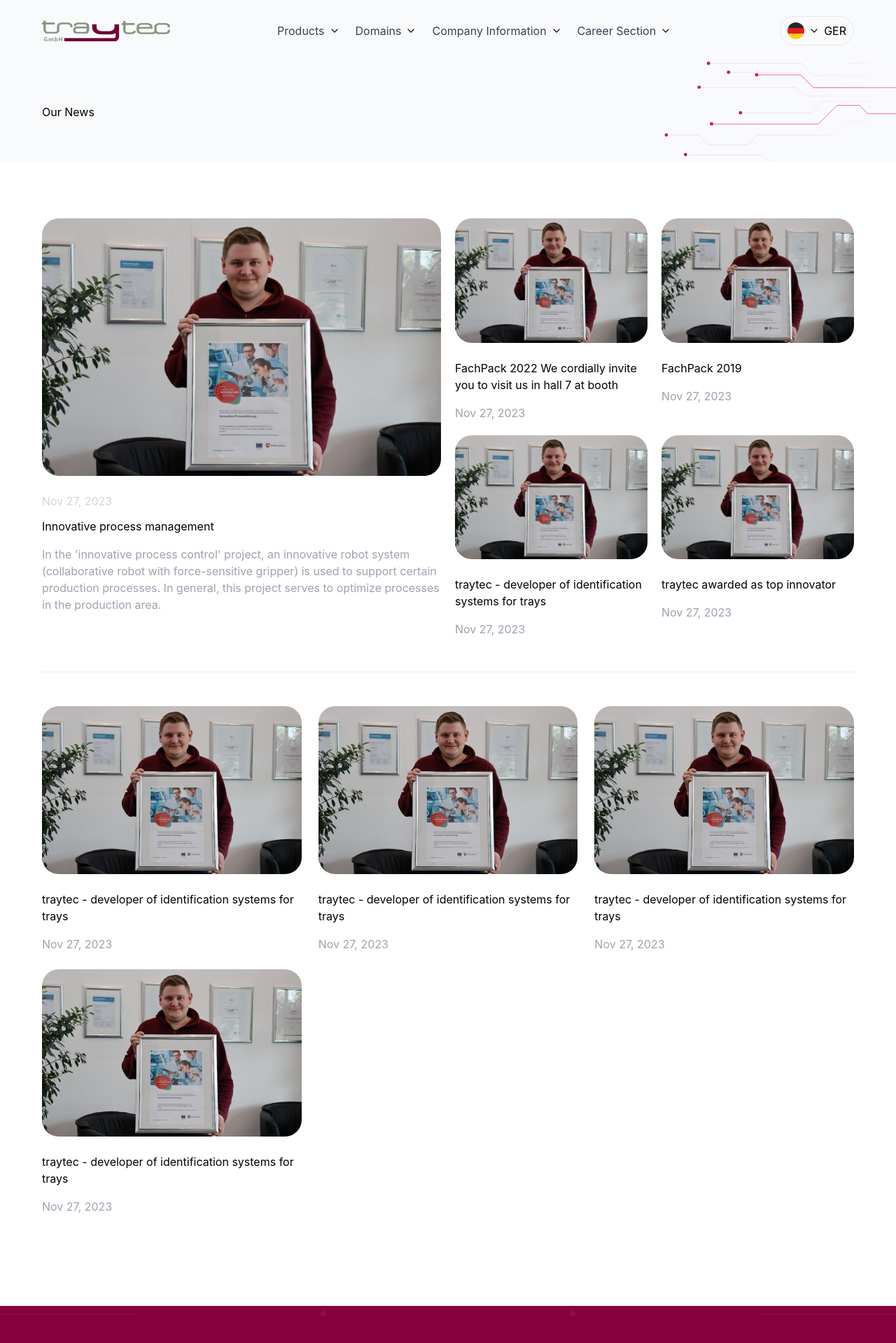
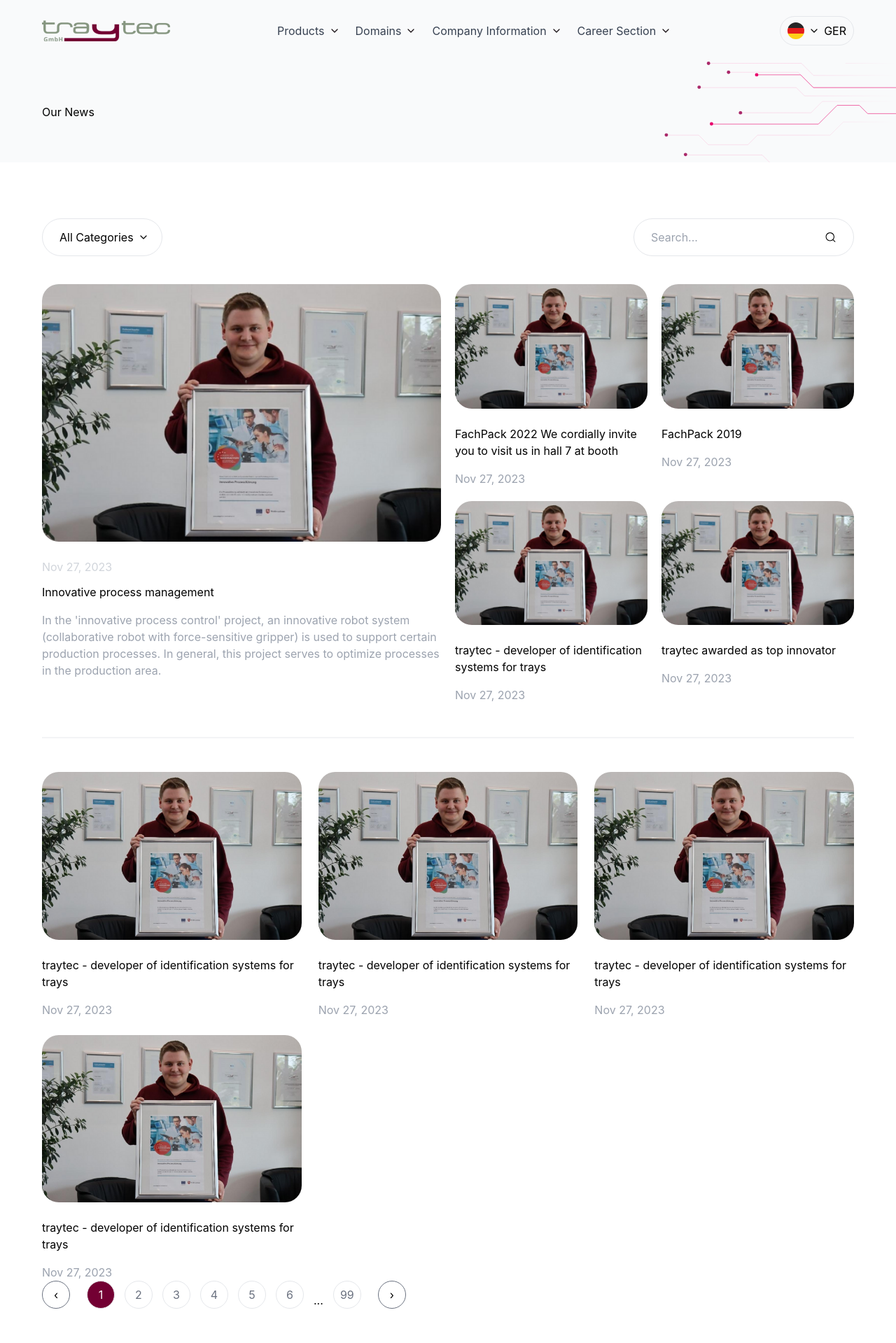
Before and after one commit to anggipras/traytec-mono, a Next.js app in the folder apps/web/: page /news in a window 1280 px wide. Shown: the top 1919 px of the page at 70% size. Built offline with nearby package versions, Linux system fonts and the light colour scheme.

Commit message:
Update: refactor some icons to be reusable Add: SearchBox, NativeSelect and Pagination component Add: library react-instantsearch

```diff
--- /dev/null
+++ b/apps/web/modules/common/components/native-select/index.tsx
@@ -0,0 +1,30 @@
+import React from "react";
+import ChevronDown from "@/modules/common/icons/chevron-down";
+
+type NativeSelectProps = {
+  placeholder: string;
+  children: React.ReactNode;
+} & React.SelectHTMLAttributes<HTMLSelectElement>;
+
+const NativeSelect = ({
+  placeholder,
+  children,
+  ...props
+}: NativeSelectProps) => {
+  return (
+    <div className="flex relative border border-gray-200 justify-between items-center rounded-full w-fit pl-6 py-3.5">
+      <span className="absolute right-4">
+        <ChevronDown />
+      </span>
+      <select
+        {...props}
+        className="relative appearance-none flex-1 bg-transparent border-none duration-150 outline-none pr-10"
+      >
+        <option value="">{placeholder}</option>
+        {children}
+      </select>
+    </div>
+  );
+};
+
+export default NativeSelect;
--- /dev/null
+++ b/apps/web/modules/common/components/pagination/index.tsx
@@ -0,0 +1,143 @@
+/* eslint-disable @typescript-eslint/no-non-null-assertion -- Remove non null assertion for pagination */
+import React from "react";
+
+interface PaginationProps {
+  active: number;
+  size: number;
+  step: number;
+  onClickHandler: (value: number | string) => void;
+}
+
+const PaginationSection = (props: PaginationProps) => {
+  const { active, size, step, onClickHandler } = props;
+
+  const showingNumbers = step * 2 + 1;
+  let startNumber = 2;
+  let startArrayNumber = props.step;
+
+  let needStartDots = false;
+  let needEndDots = false;
+
+  if (active > step) {
+    startArrayNumber = active - step;
+
+    needStartDots = active > step + startNumber;
+  }
+
+  if (size > showingNumbers) {
+    needEndDots = size > active + step + 1;
+
+    if (size < active + step + 1) {
+      startArrayNumber = size - showingNumbers;
+    }
+  }
+
+  return (
+    <div className="flex items-center list-none select-none">
+      {active > 1 ? (
+        <div
+          aria-hidden="true"
+          className="flex justify-center items-center border border-gray-500 hover:bg-primary-950 hover:text-white w-10 h-10 rounded-full mr-6 prev arrow-icon"
+          onClick={() => {
+            onClickHandler(active - 1);
+          }}
+        >
+          &#x2039;
+        </div>
+      ) : (
+        <div className="flex justify-center items-center border border-gray-500 hover:bg-primary-950 hover:text-white w-10 h-10 rounded-full mr-6 prev arrow-icon disabled">
+          &#x2039;
+        </div>
+      )}
+      {size > showingNumbers + startNumber ? (
+        <div className="flex gap-3.5">
+          <div
+            aria-hidden="true"
+            className={`flex justify-center items-center border border-gray-200 hover:bg-primary-950 hover:text-white w-10 h-10 rounded-full ${
+              active === 1 ? "bg-primary-950 text-white" : "text-gray-500"
+            }`}
+            onClick={(e) => {
+              onClickHandler(parseInt(e.currentTarget.textContent!, 10));
+            }}
+          >
+            1
+          </div>
+
+          {needStartDots ? <span className="self-end">...</span> : null}
+          {Array.from({ length: showingNumbers }, (_, i) => {
+            const contentNumber = needStartDots
+              ? startArrayNumber
+              : startNumber;
+            startNumber++;
+            startArrayNumber++;
+            return (
+              <div
+                aria-hidden="true"
+                className={`flex justify-center items-center border border-gray-200 hover:bg-primary-950 hover:text-white w-10 h-10 rounded-full ${
+                  active === contentNumber
+                    ? "bg-primary-950 text-white"
+                    : "text-gray-500"
+                }`}
+                key={i}
+                onClick={(e) => {
+                  onClickHandler(parseInt(e.currentTarget.textContent!, 10));
+                }}
+              >
+                {contentNumber}
+              </div>
+            );
+          })}
+          {needEndDots ? <span className="self-end">...</span> : null}
+          <div
+            aria-hidden="true"
+            className={`flex justify-center items-center border border-gray-200 hover:bg-primary-950 hover:text-white w-10 h-10 rounded-full ${
+              active === size ? "bg-primary-950 text-white" : "text-gray-500"
+            }`}
+            onClick={(e) => {
+              onClickHandler(parseInt(e.currentTarget.textContent!, 10));
+            }}
+          >
+            {size}
+          </div>
+        </div>
+      ) : (
+        <div className="flex gap-3.5">
+          {
+            ((startArrayNumber = 1),
+            Array.from({ length: size }, (_, i) => (
+              <div
+                aria-hidden="true"
+                className={`flex justify-center items-center border border-gray-200 hover:bg-primary-950 hover:text-white w-10 h-10 rounded-full ${
+                  active === startArrayNumber && "bg-primary-950 text-white"
+                }`}
+                key={i}
+                onClick={(e) => {
+                  onClickHandler(parseInt(e.currentTarget.textContent!, 10));
+                }}
+              >
+                {startArrayNumber++}
+              </div>
+            )))
+          }
+        </div>
+      )}
+      {active < size ? (
+        <div
+          aria-hidden="true"
+          className="flex justify-center items-center border border-gray-500 hover:bg-primary-950 hover:text-white w-10 h-10 rounded-full ml-6 next arrow-icon"
+          onClick={() => {
+            onClickHandler(active + 1);
+          }}
+        >
+          &#8250;
+        </div>
+      ) : (
+        <div className="flex justify-center items-center border border-gray-500 hover:bg-primary-950 hover:text-white w-10 h-10 rounded-full ml-6 next arrow-icon disabled">
+          &#8250;
+        </div>
+      )}
+    </div>
+  );
+};
+
+export default PaginationSection;
--- /dev/null
+++ b/apps/web/modules/common/components/search-box/index.tsx
@@ -0,0 +1,22 @@
+import React from "react";
+import SearchIcon from "@/modules/common/icons/search";
+
+type SearchBoxProps = React.InputHTMLAttributes<HTMLInputElement>;
+
+const SearchBox: React.FC<SearchBoxProps> = ({ ...props }) => {
+  return (
+    <div className="flex border border-gray-200 justify-between items-center rounded-full max-w-md px-6 py-3.5">
+      <input
+        autoCapitalize="off"
+        autoComplete="off"
+        autoCorrect="off"
+        className="text-copy-normal bg-transparent focus:outline-none"
+        type="search"
+        {...props}
+      />
+      <SearchIcon />
+    </div>
+  );
+};
+
+export default SearchBox;
--- /dev/null
+++ b/apps/web/modules/common/icons/chevron-down.tsx
@@ -0,0 +1,28 @@
+import type { IconProps } from "@/types/icon";
+
+const ChevronDown = ({
+  size = "20",
+  color = "currentColor",
+  ...props
+}: IconProps) => {
+  return (
+    <svg
+      fill="none"
+      height={size}
+      viewBox="0 0 20 20"
+      width={size}
+      xmlns="http://www.w3.org/2000/svg"
+      {...props}
+    >
+      <path
+        d="M6 8L10 12L14 8"
+        stroke={color}
+        strokeLinecap="round"
+        strokeLinejoin="round"
+        strokeWidth="1.2"
+      />
+    </svg>
+  );
+};
+
+export default ChevronDown;
--- /dev/null
+++ b/apps/web/modules/common/icons/search.tsx
@@ -0,0 +1,25 @@
+import type { IconProps } from "@/types/icon";
+
+const SearchIcon = ({
+  size = "20",
+  color = "currentColor",
+  ...props
+}: IconProps) => {
+  return (
+    <svg
+      fill="none"
+      height={size}
+      viewBox="0 0 24 24"
+      width={size}
+      xmlns="http://www.w3.org/2000/svg"
+      {...props}
+    >
+      <path
+        d="M20.4696 21.5303C20.7625 21.8232 21.2373 21.8232 21.5302 21.5303C21.8231 21.2374 21.8231 20.7626 21.5302 20.4697L20.4696 21.5303ZM17.1802 16.1197C16.8873 15.8268 16.4125 15.8268 16.1196 16.1197C15.8267 16.4126 15.8267 16.8874 16.1196 17.1803L17.1802 16.1197ZM18.25 11C18.25 15.0041 15.0041 18.25 11 18.25V19.75C15.8325 19.75 19.75 15.8325 19.75 11H18.25ZM11 18.25C6.99594 18.25 3.75 15.0041 3.75 11H2.25C2.25 15.8325 6.16751 19.75 11 19.75V18.25ZM3.75 11C3.75 6.99594 6.99594 3.75 11 3.75V2.25C6.16751 2.25 2.25 6.16751 2.25 11H3.75ZM11 3.75C15.0041 3.75 18.25 6.99594 18.25 11H19.75C19.75 6.16751 15.8325 2.25 11 2.25V3.75ZM21.5302 20.4697L17.1802 16.1197L16.1196 17.1803L20.4696 21.5303L21.5302 20.4697Z"
+        fill={color}
+      />
+    </svg>
+  );
+};
+
+export default SearchIcon;
--- a/apps/web/modules/news/components/news-headline/index.tsx
+++ b/apps/web/modules/news/components/news-headline/index.tsx
@@ -12,7 +12,7 @@
 
 const NewsHeadline: React.FC<NewsData> = ({ newsData }) => {
   return (
-    <div className="grid grid-flow-col grid-cols-4 grid-rows-2 gap-5">
+    <div className="grid grid-flow-col grid-cols-4 grid-rows-2 gap-5 mt-10">
       {newsData
         .filter((_, idx) => idx < 5)
         .map((val, idx) => {
--- a/apps/web/modules/news/templates/index.tsx
+++ b/apps/web/modules/news/templates/index.tsx
@@ -3,6 +3,9 @@
 import SubHeader from "@/modules/common/components/sub-header";
 import NewsHeadline from "@/modules/news/components/news-headline";
 import NewsList from "@/modules/news/components/news-list";
+import SearchBox from "@/modules/common/components/search-box";
+import NativeSelect from "@/modules/common/components/native-select";
+import Pagination from "@/modules/common/components/pagination";
 
 const NewsTemplate = () => {
   const newsData = useMemo(
@@ -57,14 +60,35 @@
     ],
     []
   );
+
+  const [active, setActive] = React.useState(1);
+
+  const activeHandler = (clickedActive) => {
+    setActive(parseInt(clickedActive));
+  };
+
   return (
     <>
       <SubHeader title="Our News" />
       <LayoutContainer>
         <div className="mt-20 mx-15 mb-32.5">
+          <div className="flex w-full justify-between">
+            <NativeSelect placeholder="All Categories">
+              <option value="test1">Test 1</option>
+              <option value="test2">Test 2</option>
+              <option value="test3">Test 3</option>
+            </NativeSelect>
+            <SearchBox placeholder="Search..." type="text" />
+          </div>
           <NewsHeadline newsData={newsData} />
           <div className="border border-gray-100 w-full my-12" />
           <NewsList newsData={newsData} />
+          <Pagination
+            active={active}
+            onClickHandler={activeHandler}
+            size={99}
+            step={2}
+          />
         </div>
       </LayoutContainer>
     </>
--- a/apps/web/package.json
+++ b/apps/web/package.json
@@ -16,6 +16,7 @@
     "next": "^13.4.19",
     "react": "^18.2.0",
     "react-dom": "^18.2.0",
+    "react-instantsearch": "^7.4.1",
     "ui": "*"
   },
   "devDependencies": {
--- /dev/null
+++ b/apps/web/types/icon.ts
@@ -0,0 +1,4 @@
+export type IconProps = {
+  color?: string;
+  size?: string | number;
+} & React.SVGAttributes<SVGElement>;
```
Also changed, not shown: apps/web/modules/layout/templates/nav/index.tsx (+10 -29 lines), apps/web/assets/images/icons/ic_arrow_down.svg (deleted).
